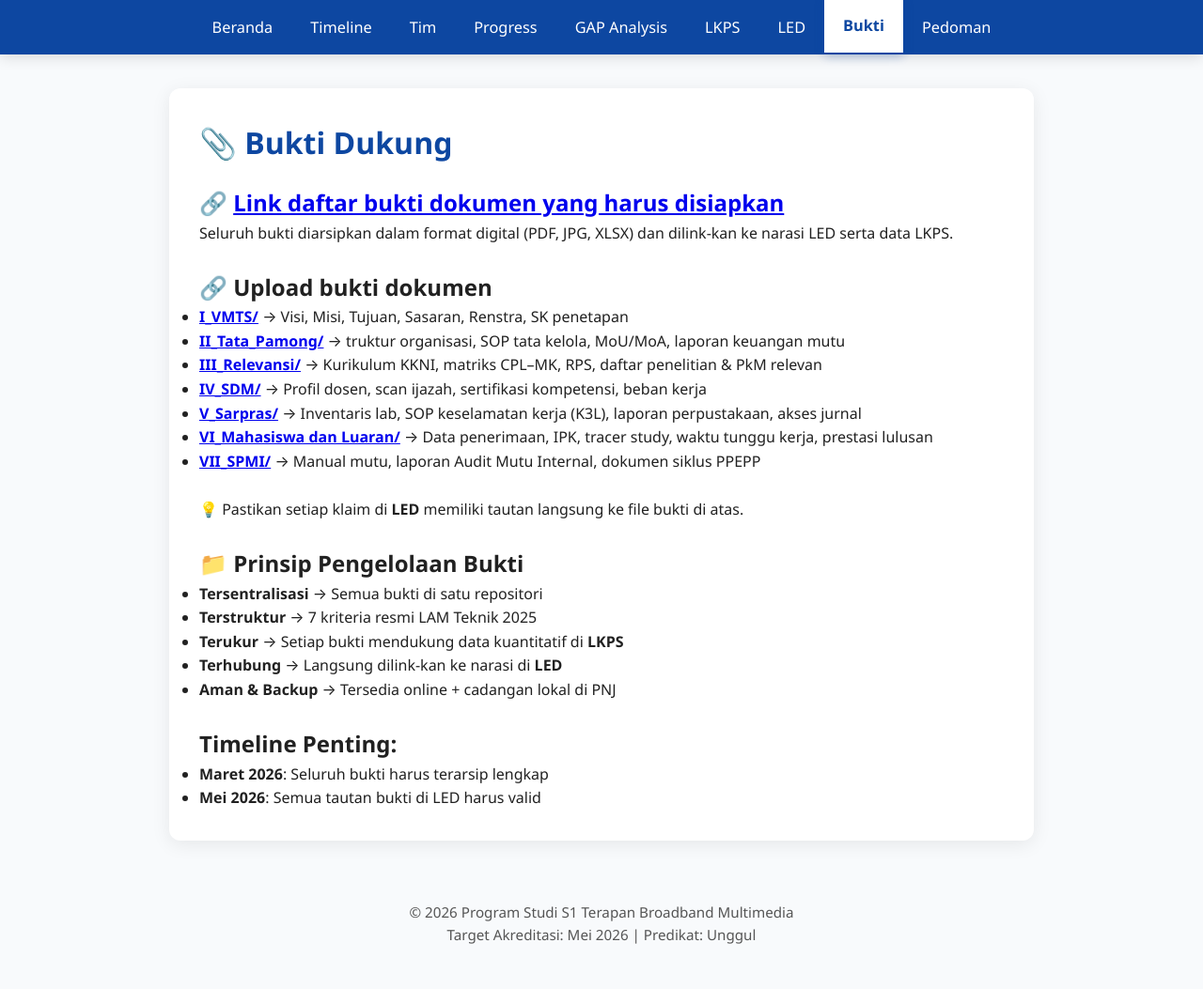
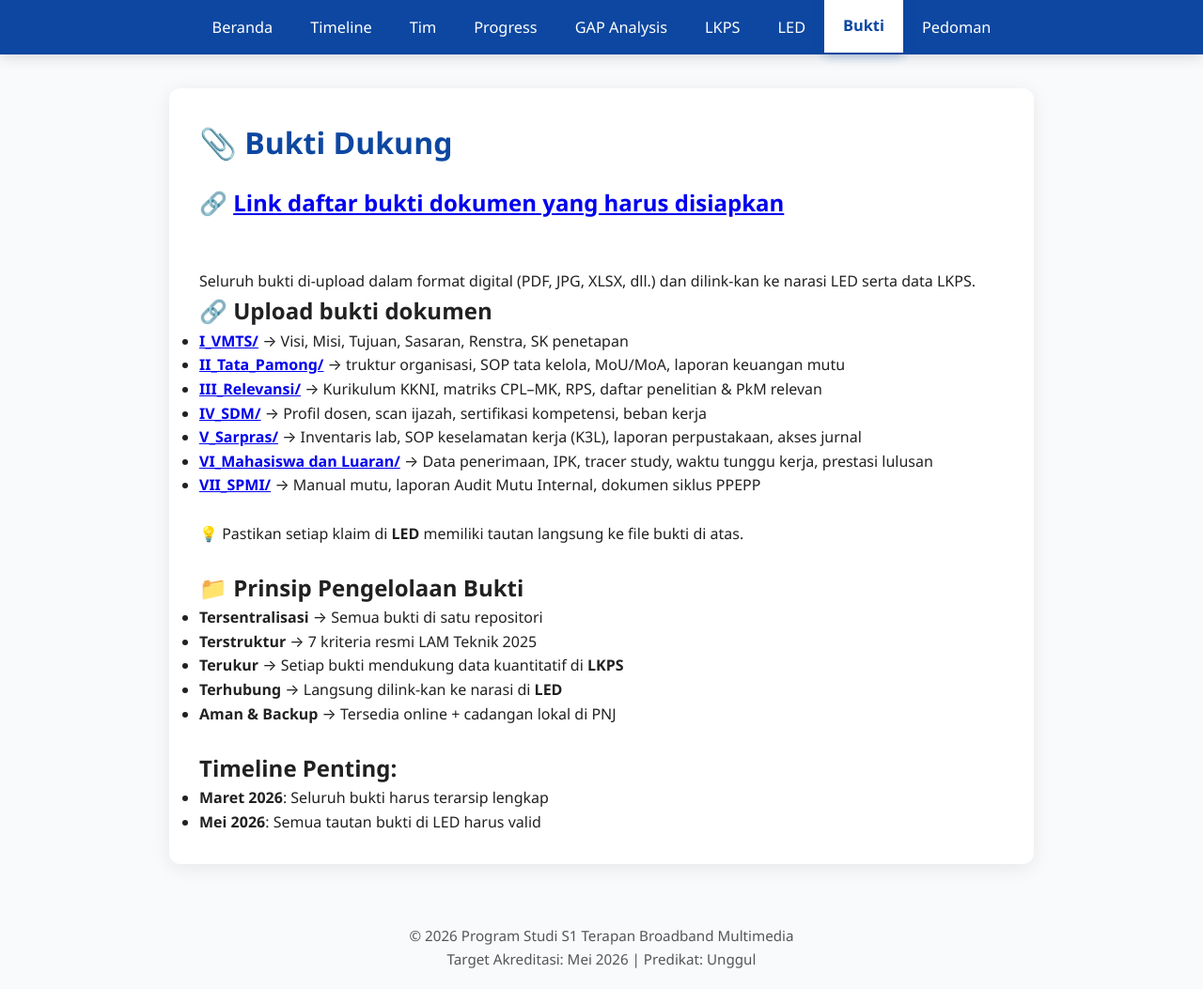
Before and after one commit to portal-psbm/aksibm-26, a Jekyll site: the page built from bukti.md, in a window 1280 px wide and 1053 px high. Shown: the whole window at 94% size. Built offline with Jekyll 4.4.1, drawn with Linux system fonts in a browser that asks for light colours.

Commit message:
update bukti

```diff
--- a/bukti.md
+++ b/bukti.md
@@ -7,8 +7,9 @@ permalink: /bukti/
 # 📎 Bukti Dukung
 
 ## 🔗 [Link daftar bukti dokumen yang harus disiapkan](https://docs.google.com/spreadsheets/d/1l-hyJQPxnpv7jt6_iZ_Z3lGY048A-OM2TIcFMfrojdM/edit?usp=sharing)
+<br><br>
 
-> Seluruh bukti diarsipkan dalam format digital (PDF, JPG, XLSX) dan dilink-kan ke narasi LED serta data LKPS. <br><br>
+> Seluruh bukti di-upload dalam format digital (PDF, JPG, XLSX, dll.) dan dilink-kan ke narasi LED serta data LKPS. <br>
 
 ## 🔗 Upload bukti dokumen
 
```
